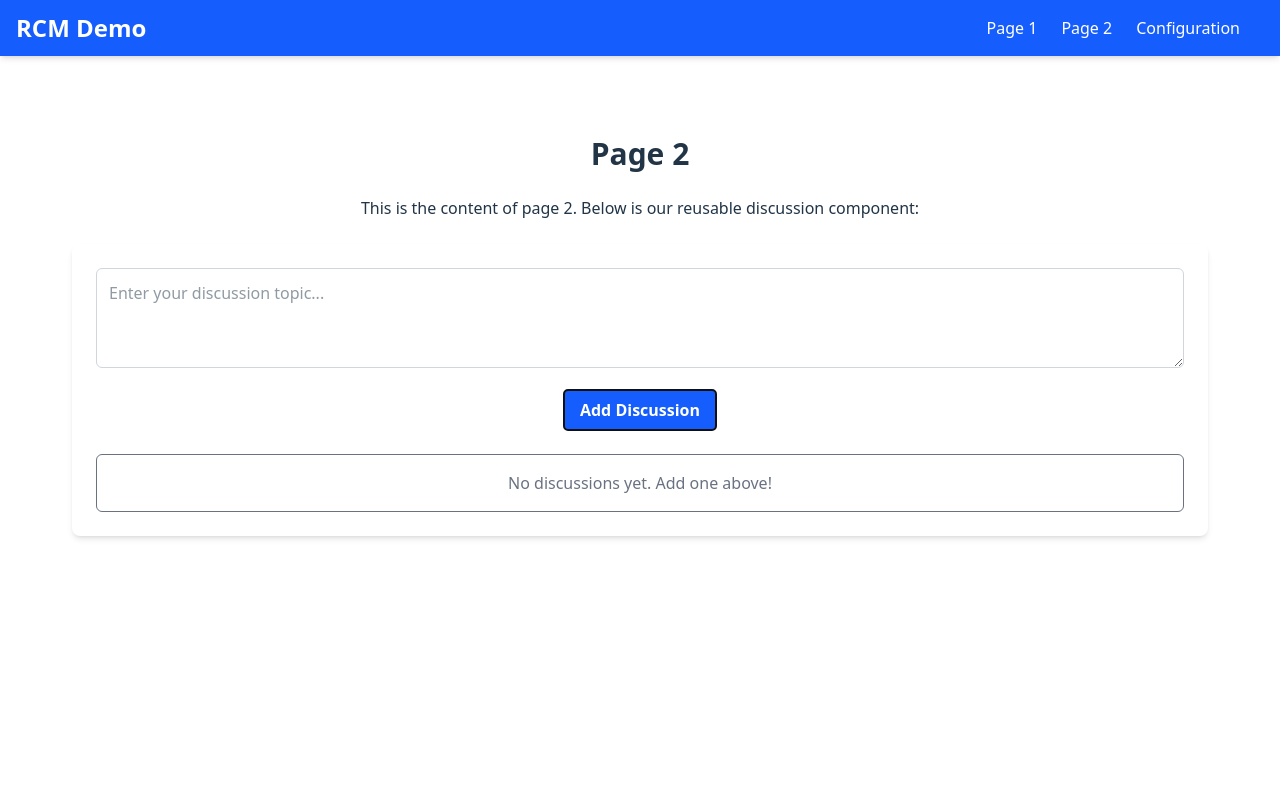
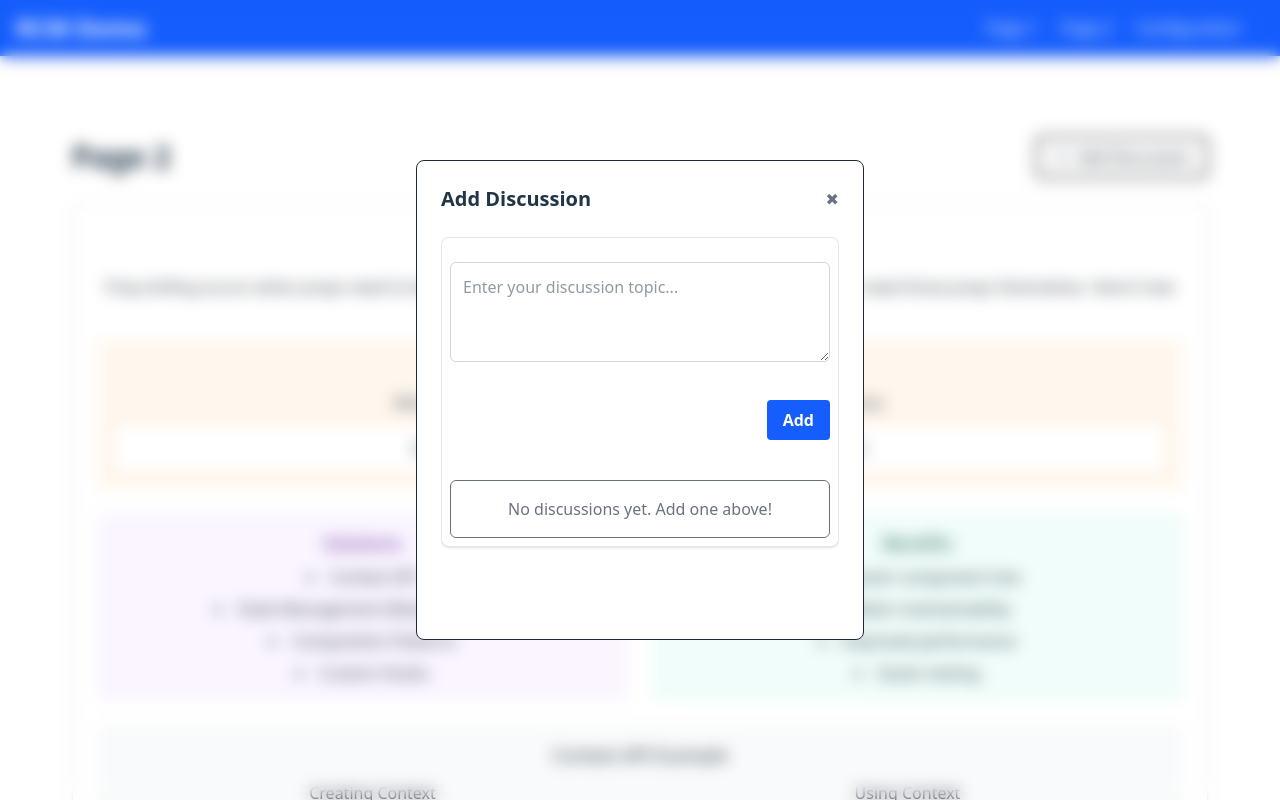
Before and after one commit to jaiyanth10/RCM, a React (Vite) app: page /page2 in a window 1280 px wide. Both pictures are taken after a click on the button "Add Discussion". Built offline with nearby package versions, Linux system fonts and the light colour scheme.

Commit message:
Refactor Discussions components: improve structure, add DiscussionModal, and enhance UI elements

```diff
--- a/src/components/reusable/discussions/AddButton.tsx
+++ b/src/components/reusable/discussions/AddButton.tsx
@@ -7,7 +7,7 @@ interface AddButtonProps {
 
 const AddButton: React.FC<AddButtonProps> = ({
   onClick,
-  text = "Add Discussion"
+  text = "Add "
 }) => {
   return (
     <button
--- /dev/null
+++ b/src/components/reusable/discussions/DiscussionModal.tsx
@@ -0,0 +1,39 @@
+import React from 'react';
+import DiscussionsComponent from './DiscussionsComponent';
+import type { Discussion } from './DiscussionsList';
+
+interface DiscussionModalProps {
+  onClose: () => void;
+  componentId: string;
+  pageId: string;
+  discussions: Discussion[];
+  setDiscussions: React.Dispatch<React.SetStateAction<Discussion[]>>;
+}
+
+const DiscussionModal: React.FC<DiscussionModalProps> = ({ onClose, componentId, pageId, discussions, setDiscussions }) => {
+  return (
+    <div className="fixed inset-0 flex items-center justify-center z-50 backdrop-blur-sm">
+      <div className="bg-white rounded-lg w-full max-w-md p-6 h-[60vh] flex flex-col border border-gray-800">
+        <div className="flex justify-between items-center mb-4">
+          <h2 className="text-xl font-bold">Add Discussion</h2>
+          <button
+            className="text-gray-500 hover:text-gray-700"
+            onClick={onClose}
+          >
+            ✖
+          </button>
+        </div>
+        <div className="flex-grow overflow-y-auto mt-2">
+          <DiscussionsComponent
+            componentId={componentId}
+            pageId={pageId}
+            discussions={discussions}
+            setDiscussions={setDiscussions}
+          />
+        </div>
+      </div>
+    </div>
+  );
+};
+
+export default DiscussionModal;
--- a/src/components/reusable/discussions/DiscussionsComponent.tsx
+++ b/src/components/reusable/discussions/DiscussionsComponent.tsx
@@ -10,15 +10,18 @@ export interface DiscussionsComponentProps {
   componentId: string;
   pageId: string;
   title?: string;
+  discussions: Discussion[];
+  setDiscussions: React.Dispatch<React.SetStateAction<Discussion[]>>;
 }
 
 const DiscussionsComponent: React.FC<DiscussionsComponentProps> = ({
   componentId,
   pageId,
-  title = "Discussions"
+  title = "Discussions",
+  discussions,
+  setDiscussions
 }) => {
   const [discussionText, setDiscussionText] = useState('');
-  const [discussions, setDiscussions] = useState<Discussion[]>([]);
   const {
     isElementEnabled,
     getHeadingText,
@@ -28,13 +31,11 @@ const DiscussionsComponent: React.FC<DiscussionsComponentProps> = ({
 
   const handleAddDiscussion = () => {
     if (!discussionText.trim()) return;
-
     const newDiscussion: Discussion = {
       id: uuidv4(),
       text: discussionText,
       timestamp: Date.now()
     };
-
     setDiscussions([...discussions, newDiscussion]);
     setDiscussionText('');
   };
@@ -43,11 +44,11 @@ const DiscussionsComponent: React.FC<DiscussionsComponentProps> = ({
     setDiscussions(discussions.filter(d => d.id !== id));
   };
 
-  // create and show a piece of the discussion component
+  // Render a specific element by ID
   const renderElement = (elementId: string, index: number) => {
     if (!isElementEnabled(elementId)) return null;
 
-    // strip any numbers from id (heading-1 -> heading)
+    // Extract the base element type from the ID (e.g., "heading-1" -> "heading")
     const elementType = elementId.includes('-')
       ? elementId.split('-')[0]
       : elementId;
@@ -94,8 +95,29 @@ const DiscussionsComponent: React.FC<DiscussionsComponentProps> = ({
   const elementsToRender = getElementsToRender();
 
   return (
-    <div className="p-6 bg-white rounded-lg shadow-md">
-      {elementsToRender.map((elementId, index) => renderElement(elementId, index))}
+    <div className="flex flex-col gap-4 p-2 bg-white rounded-lg shadow-sm w-full max-w-xl mx-auto border border-gray-200">
+      {elementsToRender.map((elementId, index) => {
+        if (elementId.startsWith('heading')) {
+          return (
+            <div key={elementId + '-' + index} className="text-left">
+              {renderElement(elementId, index)}
+            </div>
+          );
+        }
+        if (elementId.startsWith('addButton')) {
+          return (
+            <div key={elementId + '-' + index} className="flex justify-end">
+              {renderElement(elementId, index)}
+            </div>
+          );
+        }
+        return (
+          <div key={elementId + '-' + index}
+            className="w-full">
+            {renderElement(elementId, index)}
+          </div>
+        );
+      })}
     </div>
   );
 };
--- a/src/components/reusable/discussions/DiscussionsList.tsx
+++ b/src/components/reusable/discussions/DiscussionsList.tsx
@@ -14,7 +14,7 @@ interface DiscussionsListProps {
 const DiscussionsList: React.FC<DiscussionsListProps> = ({ discussions, onDelete }) => {
   if (discussions.length === 0) {
     return (
-      <div className="p-4 text-gray-500 text-center border rounded-md">
+      <div className="p-4 text-gray-500 text-center border rounded-md max-h-32 overflow-y-auto">
         No discussions yet. Add one above!
       </div>
     );
--- a/src/pages/Page1.tsx
+++ b/src/pages/Page1.tsx
@@ -1,21 +1,79 @@
-import React from 'react';
-import DiscussionsComponent from '../components/reusable/discussions/DiscussionsComponent';
+import React, { useState } from 'react';
+import DiscussionModal from '../components/reusable/discussions/DiscussionModal';
+import type { Discussion } from '../components/reusable/discussions/DiscussionsList';
 
 const Page1: React.FC = () => {
+  const [isModalOpen, setIsModalOpen] = useState(false);
+  const [discussions, setDiscussions] = useState<Discussion[]>([]);
+
   return (
     <div className="container mx-auto p-6">
-      <h1 className="text-3xl font-bold mb-6">Page 1</h1>
-      <div className="mb-8">
-        <p className="mb-4">This is the content of page 1. Below is our reusable discussion component:</p>
+      <div className="flex justify-between items-center mb-6">
+        <h1 className="text-3xl font-bold">Page 1</h1>
+        <button
+          onClick={() => setIsModalOpen(true)}
+          className="flex items-center gap-2 px-4 py-2 border border-black rounded hover:bg-gray-50"
+        >
+          <svg className="w-4 h-4" fill="none" stroke="currentColor" viewBox="0 0 24 24">
+            <path strokeLinecap="round" strokeLinejoin="round" strokeWidth="2" d="M12 4v16m8-8H4" />
+          </svg>
+          Add Discussion
+        </button>
+      </div>
+      <div className="mb-8 space-y-6">
+        <section className="bg-white p-6 rounded-lg shadow-sm border border-gray-200">
+          <h2 className="text-2xl font-semibold mb-4">Understanding Reusability in React</h2>
+          <p className="mb-4 text-gray-700">Reusability is a core principle in React development that helps create maintainable and efficient applications. Here's why it matters:</p>
 
-        <div className="mt-6">
-          <DiscussionsComponent
-            componentId="discussions"
-            pageId="page1"
-            title="Page 1 Discussions"
-          />
-        </div>
+          <div className="grid md:grid-cols-2 gap-6 mb-6">
+            <div className="bg-blue-50 p-4 rounded-md">
+              <h3 className="text-lg font-medium mb-2 text-blue-900">Key Benefits</h3>
+              <ul className="list-disc list-inside space-y-2 text-gray-700">
+                <li>Reduced code duplication</li>
+                <li>Easier maintenance</li>
+                <li>Consistent UI/UX</li>
+                <li>Faster development</li>
+              </ul>
+            </div>
+
+            <div className="bg-green-50 p-4 rounded-md">
+              <h3 className="text-lg font-medium mb-2 text-green-900">Best Practices</h3>
+              <ul className="list-disc list-inside space-y-2 text-gray-700">
+                <li>Keep components small and focused</li>
+                <li>Use proper prop interfaces</li>
+                <li>Implement composition patterns</li>
+                <li>Follow DRY principles</li>
+              </ul>
+            </div>
+          </div>
+
+          <div className="bg-gray-50 p-4 rounded-md mb-4">
+            <h3 className="text-lg font-medium mb-2">Implementation Examples</h3>
+            <div className="grid md:grid-cols-2 gap-4">
+              <div>
+                <h4 className="font-medium text-gray-800 mb-2">Component Composition</h4>
+                <p className="text-gray-600 text-sm">Break down complex UIs into smaller, reusable pieces that can be composed together.</p>
+              </div>
+              <div>
+                <h4 className="font-medium text-gray-800 mb-2">Custom Hooks</h4>
+                <p className="text-gray-600 text-sm">Extract common logic into custom hooks for reuse across components.</p>
+              </div>
+            </div>
+          </div>
+
+          <p className="text-gray-600">Explore our component registry to see reusability in action!</p>
+        </section>
       </div>
+
+      {isModalOpen && (
+        <DiscussionModal
+          componentId="discussions"
+          pageId="page1"
+          onClose={() => setIsModalOpen(false)}
+          discussions={discussions}
+          setDiscussions={setDiscussions}
+        />
+      )}
     </div>
   );
 };
--- a/src/pages/Page2.tsx
+++ b/src/pages/Page2.tsx
@@ -1,21 +1,87 @@
-import React from 'react';
-import DiscussionsComponent from '../components/reusable/discussions/DiscussionsComponent';
+import React, { useState } from 'react';
+import DiscussionModal from '../components/reusable/discussions/DiscussionModal';
+import type { Discussion } from '../components/reusable/discussions/DiscussionsList';
 
 const Page2: React.FC = () => {
+  const [isModalOpen, setIsModalOpen] = useState(false);
+  const [discussions, setDiscussions] = useState<Discussion[]>([]);
+
   return (
     <div className="container mx-auto p-6">
-      <h1 className="text-3xl font-bold mb-6">Page 2</h1>
-      <div className="mb-8">
-        <p className="mb-4">This is the content of page 2. Below is our reusable discussion component:</p>
+      <div className="flex justify-between items-center mb-6">
+        <h1 className="text-3xl font-bold">Page 2</h1>
+        <button
+          onClick={() => setIsModalOpen(true)}
+          className="flex items-center gap-2 px-4 py-2 border border-black rounded hover:bg-gray-50"
+        >
+          <svg className="w-4 h-4" fill="none" stroke="currentColor" viewBox="0 0 24 24">
+            <path strokeLinecap="round" strokeLinejoin="round" strokeWidth="2" d="M12 4v16m8-8H4" />
+          </svg>
+          Add Discussion
+        </button>
+      </div>
+      <div className="mb-8 space-y-6">
+        <section className="bg-white p-6 rounded-lg shadow-sm border border-gray-200">
+          <h2 className="text-2xl font-semibold mb-4">Avoiding Prop Drilling in React</h2>
+          <p className="mb-4 text-gray-700">Prop drilling occurs when props need to be passed through multiple levels of components that don't need those props themselves. Here's how to handle it:</p>
 
-        <div className="mt-6">
-          <DiscussionsComponent
-            componentId="discussions"
-            pageId="page2"
-            title="Page 2 Discussions"
-          />
-        </div>
+          <div className="bg-orange-50 p-4 rounded-md mb-6">
+            <h3 className="text-lg font-medium mb-2 text-orange-900">The Problem</h3>
+            <p className="text-gray-700">When props are passed through many intermediate components:</p>
+            <div className="mt-2 p-3 bg-white rounded border border-orange-200">
+              <code className="text-sm text-gray-800">
+                ParentComponent → ComponentA → ComponentB → ComponentC
+              </code>
+            </div>
+          </div>
+
+          <div className="grid md:grid-cols-2 gap-6 mb-6">
+            <div className="bg-purple-50 p-4 rounded-md">
+              <h3 className="text-lg font-medium mb-2 text-purple-900">Solutions</h3>
+              <ul className="list-disc list-inside space-y-2 text-gray-700">
+                <li>Context API</li>
+                <li>State Management (Redux/Zustand)</li>
+                <li>Composition Patterns</li>
+                <li>Custom Hooks</li>
+              </ul>
+            </div>
+
+            <div className="bg-teal-50 p-4 rounded-md">
+              <h3 className="text-lg font-medium mb-2 text-teal-900">Benefits</h3>
+              <ul className="list-disc list-inside space-y-2 text-gray-700">
+                <li>Cleaner component tree</li>
+                <li>Better maintainability</li>
+                <li>Improved performance</li>
+                <li>Easier testing</li>
+              </ul>
+            </div>
+          </div>
+
+          <div className="bg-gray-50 p-4 rounded-md">
+            <h3 className="text-lg font-medium mb-3">Context API Example</h3>
+            <div className="grid md:grid-cols-2 gap-4">
+              <div>
+                <h4 className="font-medium text-gray-800 mb-2">Creating Context</h4>
+                <p className="text-gray-600 text-sm">Define a context at a high level in your component tree.</p>
+              </div>
+              <div>
+                <h4 className="font-medium text-gray-800 mb-2">Using Context</h4>
+                <p className="text-gray-600 text-sm">Access data directly in any child component using useContext.</p>
+              </div>
+            </div>
+          </div>
+        </section>
       </div>
+
+      {isModalOpen && (
+        <DiscussionModal
+          componentId="discussions"
+          pageId="page2"
+          onClose={() => setIsModalOpen(false)}
+          discussions={discussions}
+          setDiscussions={setDiscussions}
+        />
+      )}
     </div>
   );
 };
```
Also changed, not shown: src/components/config-ui/ConfigModal.tsx (+9 -11 lines), src/providers/DiscussionsContext.tsx (added).
